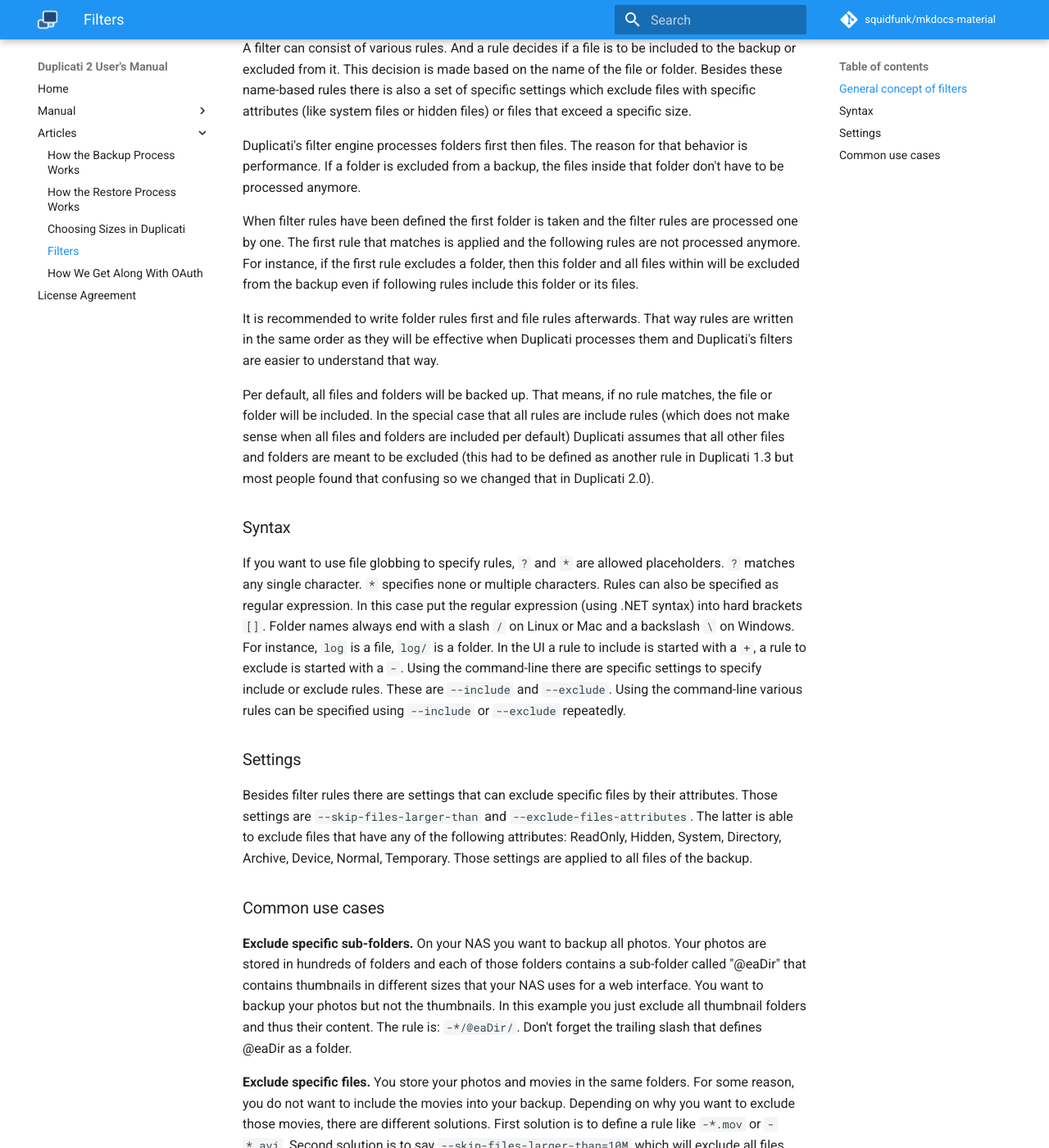
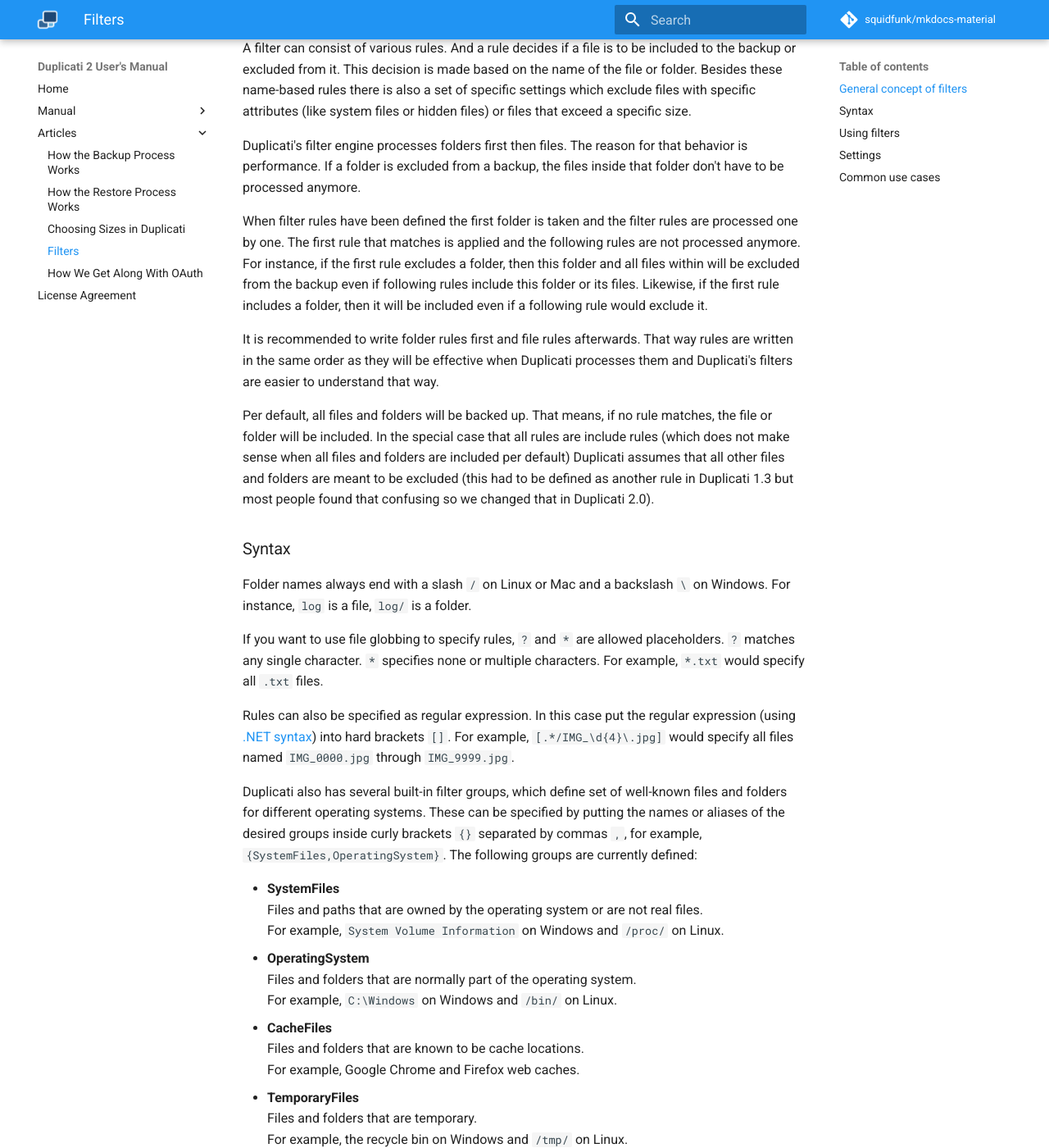
Before and after one commit to kees-z/DuplicatiDocs, an MkDocs documentation site: the page built from docs/appendix-d-filters.md, in a window 1280 px wide and 1400 px high, scrolled down 205 px. Shown: the whole window at 82% size. Built offline with MkDocs 1.6.1 and Material for MkDocs 9.7.7, drawn with Linux system fonts in a browser that asks for light colours; comment, search, counter and statistics services are not loaded; old or Windows-style settings are respelled for this version of MkDocs; some of the changed text lies outside the part shown.

Commit message:
Update section on filters to talk about filter groups. Also added some more examples and moved things around, hopefully in a way that makes things clearer.

```diff
--- a/docs/appendix-d-filters.md
+++ b/docs/appendix-d-filters.md
@@ -7,7 +7,7 @@ Duplicati 2.0 can include or exclude files and folders from your backup based on
 
 Duplicati's filter engine processes folders first then files. The reason for that behavior is performance. If a folder is excluded from a backup, the files inside that folder don't have to be processed anymore.
 
-When filter rules have been defined the first folder is taken and the filter rules are processed one by one. The first rule that matches is applied and the following rules are not processed anymore. For instance, if the first rule excludes a folder, then this folder and all files within will be excluded from the backup even if following rules include this folder or its files.
+When filter rules have been defined the first folder is taken and the filter rules are processed one by one. The first rule that matches is applied and the following rules are not processed anymore. For instance, if the first rule excludes a folder, then this folder and all files within will be excluded from the backup even if following rules include this folder or its files. Likewise, if the first rule includes a folder, then it will be included even if a following rule would exclude it.
 
 It is recommended to write folder rules first and file rules afterwards. That way rules are written in the same order as they will be effective when Duplicati processes them and Duplicati's filters are easier to understand that way.
 
@@ -15,11 +15,41 @@ Per default, all files and folders will be backed up. That means, if no rule mat
 
 ### Syntax
 
-If you want to use file globbing to specify rules, `?` and `*` are allowed placeholders. `?` matches any single character. `*` specifies none or multiple characters. Rules can also be specified as regular expression. In this case put the regular expression (using .NET syntax) into hard brackets `[]`. Folder names always end with a slash `/` on Linux or Mac and a backslash `\` on Windows. For instance, `log` is a file, `log/` is a folder. In the UI a rule to include is started with a `+`, a rule to exclude is started with a `-`. Using the command-line there are specific settings to specify include or exclude rules. These are `--include` and `--exclude`. Using the command-line various rules can be specified using `--include` or `--exclude` repeatedly.
+Folder names always end with a slash `/` on Linux or Mac and a backslash `\` on Windows. For instance, `log` is a file, `log/` is a folder.
+
+If you want to use file globbing to specify rules, `?` and `*` are allowed placeholders. `?` matches any single character. `*` specifies none or multiple characters. For example, `*.txt` would specify all `.txt` files.
+
+Rules can also be specified as regular expression. In this case put the regular expression (using [.NET syntax](https://docs.microsoft.com/en-us/dotnet/standard/base-types/regular-expression-language-quick-reference)) into hard brackets `[]`. For example, `[.*/IMG_\d{4}\.jpg]` would specify all files named `IMG_0000.jpg` through `IMG_9999.jpg`.
+
+Duplicati also has several built-in filter groups, which define set of well-known files and folders for different operating systems. These can be specified by putting the names or aliases of the desired groups inside curly brackets `{}` separated by commas `,`, for example, `{SystemFiles,OperatingSystem}`. The following groups are currently defined:
+
+- **SystemFiles**
+Files and paths that are owned by the operating system or are not real files.
+For example, `System Volume Information` on Windows and `/proc/` on Linux.
+- **OperatingSystem**
+Files and folders that are normally part of the operating system.
+For example, `C:\Windows` on Windows and `/bin/` on Linux.
+- **CacheFiles**
+Files and folders that are known to be cache locations.
+For example, Google Chrome and Firefox web caches.
+- **TemporaryFiles**
+Files and folders that are temporary.
+For example, the recycle bin on Windows and `/tmp/` on Linux.
+- **Applications**
+Files and folders that are application binaries (i.e., installed programs).
+For example, `C:\Program Files` on Windows and `/lib/` on Linux.
+- **DefaultExcludes**
+Meta group which contains all groups that are commonly excluded, which is currently all other groups.
+
+### Using filters
+
+In the UI, filters can be created using drop down boxes for common rule types. More advanced users can also use a textbox to specify multiple rules, with a rules to include starting with `+` and rules to exclude starting with `-`.
+
+Using the command-line there are specific settings to specify include or exclude rules. These are `--include` and `--exclude`. Multiple rules can be specified by using `--include` or `--exclude` repeatedly.
 
 ### Settings
 
-Besides filter rules there are settings that can exclude specific files by their attributes. Those settings are `--skip-files-larger-than` and `--exclude-files-attributes`. The latter is able to exclude files that have any of the following attributes: ReadOnly, Hidden, System, Directory, Archive, Device, Normal, Temporary. Those settings are applied to all files of the backup.
+Besides filter rules there are settings that can exclude specific files by their attributes. Those settings are `--skip-files-larger-than` and `--exclude-files-attributes`. The latter is able to exclude files that have any of the following attributes: `ReadOnly`, `Hidden`, `System`, `Directory`, `Archive`, `Device`, `Normal`, `Temporary`. Those settings are applied to all files of the backup.
 
 ### Common use cases
 
```
